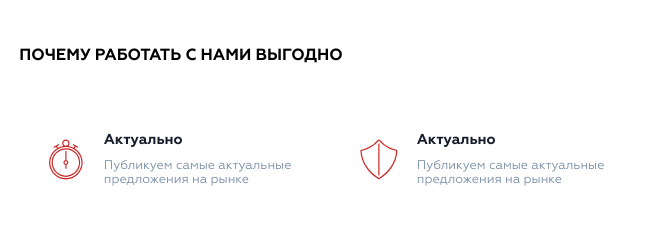
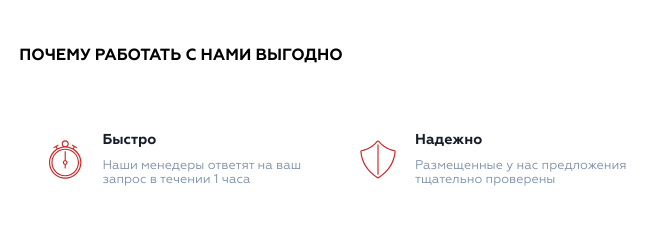
Before and after one commit to rescue88/test, a plain HTML site: page index.html in a window 1280 px wide. Shown: the part 1800-2040 px from the top of the page, 459-1119 px from the left. Drawn offline with Linux system fonts and the light colour scheme.

Commit message:
tips text fix

```diff
--- a/index.html
+++ b/index.html
@@ -571,10 +571,10 @@
                         </svg>
                         <div class="main-container_tips_content_item_info">
                             <div class="main-container_tips_content_item_info_subheader subheaders">
-                                Актуально
+                                Быстро
                             </div>
                             <div class="main-container_tips_content_item_info_text plain-text">
-                                Публикуем самые актуальные предложения на рынке
+                                Наши менедеры ответят на ваш запрос в течении 1 часа
                             </div>
                         </div>
                     </div>
@@ -597,10 +597,10 @@
                         </svg>
                         <div class="main-container_tips_content_item_info">
                             <div class="main-container_tips_content_item_info_subheader subheaders">
-                                Актуально
+                                Надежно
                             </div>
                             <div class="main-container_tips_content_item_info_text plain-text">
-                                Публикуем самые актуальные предложения на рынке
+                                Размещенные у нас предложения тщательно проверены
                             </div>
                         </div>
                     </div>
```
